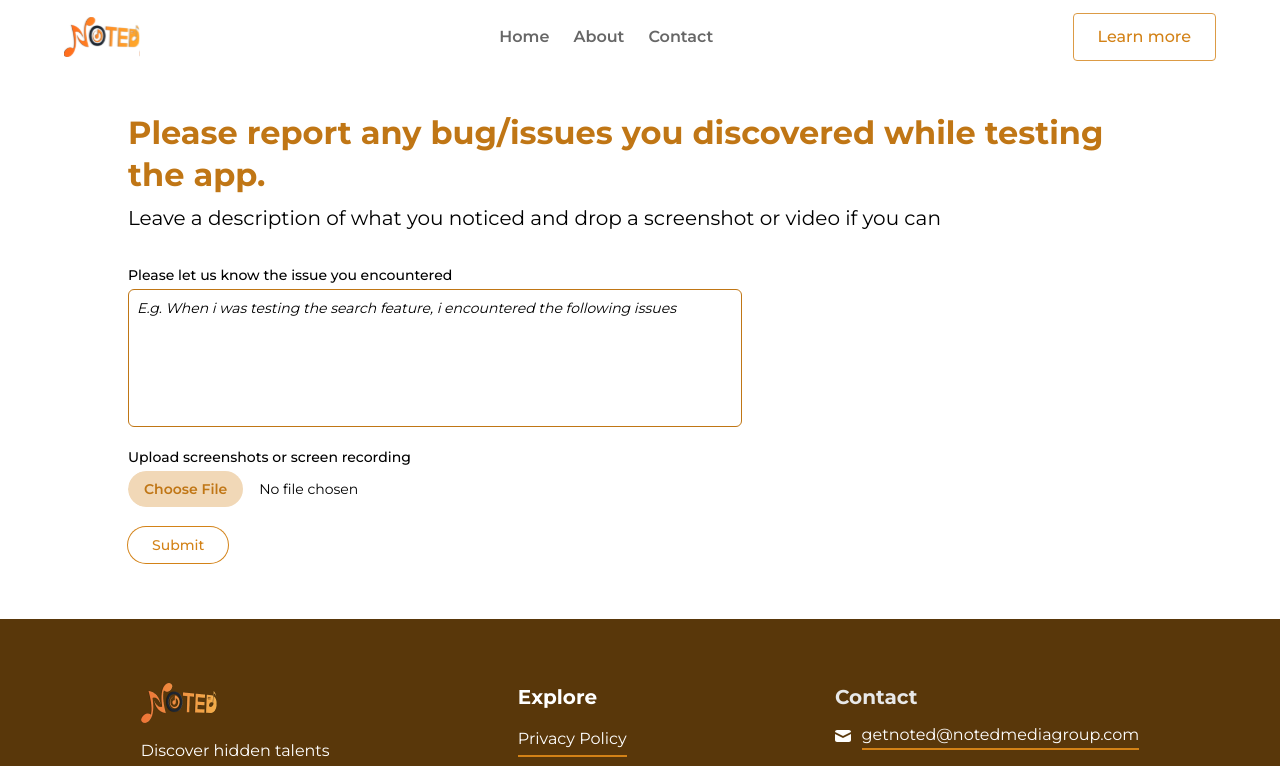
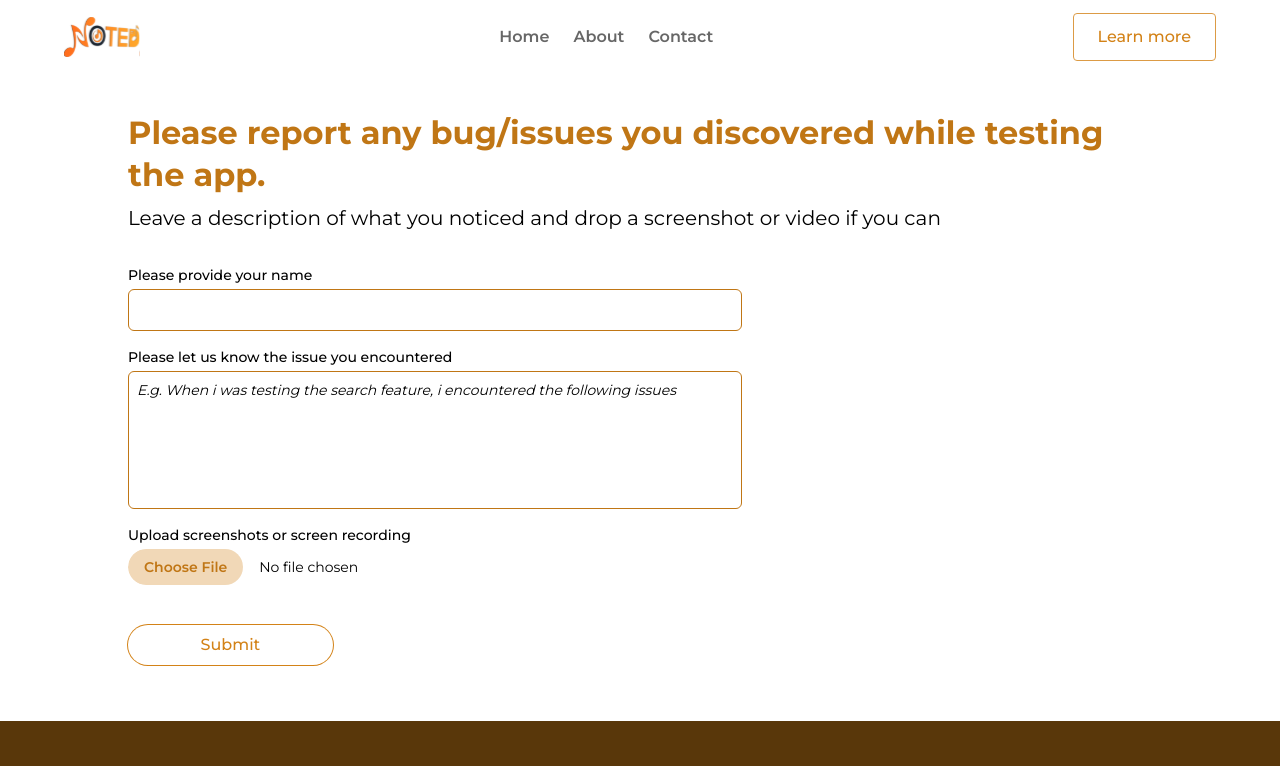
Before and after one commit to DigeetalHub/Noted-web, a Next.js app: page /bug-report in a window 1280 px wide. Shown: the top 766 px of the page. Built offline with nearby package versions, Linux system fonts and the light colour scheme.

Commit message:
[FEAT] Added toast message to show feedback

```diff
--- a/components/Form.js
+++ b/components/Form.js
@@ -88,7 +88,6 @@ const Form = () => {
 			})
 			.catch((err) => {
 				console.log(err);
-				alert("Message not sent. Please try again. 😃");
 			});
 
 		reset();
--- a/pages/bug-report.js
+++ b/pages/bug-report.js
@@ -1,55 +1,63 @@
-import React, { useState } from "react";
+import React, { useRef, useState } from "react";
 import axios from "axios";
+import { toast } from "react-toastify";
 
 const BugReport = () => {
-  const [file, setFile] = useState(null);
+  const [image, setImage] = useState("");
   const [message, setMessage] = useState("");
-
-  const handleChange = (e) => {
-    setValues({ ...values, [e.target.name]: e.target.value });
-    console.log(values);
-  };
+  const [name, setName] = useState("");
+  const [loading, setLoading] = useState(false);
+  const imageInputRef = useRef(null);
 
   const handleUpload = async (e) => {
     e.preventDefault();
-    if (!message || !file) return;
+    // if (!message || !file || !name) return;
     const formData = new FormData();
-    formData.append("files", {
-      uri: file,
-      name: `file-${Date.now()}`,
-      type: "image",
-    });
+    // formData.append("image", file, `file-${Date.now()}`);
+    formData.append("name", name);
     formData.append("message", message);
+    formData.append("image", image, image.name);
 
-     try {
-      const response = await axios.post( "https://noted-backend-production.up.railway.app/api/v1/user/contact", formData, {
+    console.log(image);
+    setLoading(true);
+    // http://httpbin.org/post
+    try {
+      const response = await axios.post("http://httpbin.org/post", formData, {
         headers: {
-          'Content-Type': 'multipart/form-data',
+          "Content-Type": "multipart/form-data",
+          "Custom-Header": "value",
         },
       });
 
       // Handle success
-      console.log('Response from API:', response.data);
+      console.log("Response from API:", response.data);
+      setName("");
+      setMessage("");
+      setImage(null);
+      if (imageInputRef.current) {
+        imageInputRef.current.value = "";
+      }
+      toast.success(
+        "Report sent successfully. We'll work on a fix as soon as possible. 😃",
+        {
+          autoClose: 1500,
+          icon: "🚀",
+        },
+      );
+      console.log(formData)
+      setLoading(false);
     } catch (error) {
       // Handle error
-      console.error('Error sending data:', error);
+      console.error("Error sending data:", error);
+      setName("");
+      setMessage("");
+      setImage(null);
+      if (imageInputRef.current) {
+        imageInputRef.current.value = "";
+      }
+      toast.error("Report not sent . Please try again.", { autoClose: 2000 });
+      setLoading(false);
     }
-
-    // axios
-    //   .post(
-    //     "https://noted-backend-production.up.railway.app/api/v1/user/contact{}",
-    //     fd,
-    //     {
-    //       headers: {
-    //         "Custom-Header": "value",
-    //       },
-    //     },
-    //   )
-    //   .then((res) => {
-    //     console.log(res.data);
-    //   })
-    //   .then((data) => console.log(data))
-    //   .catch((err) => console.log(err));
   };
 
   return (
@@ -64,14 +72,27 @@ const BugReport = () => {
             video if you can
           </p>
         </div>
-        <form action="" className="space-y-5">
+        <form action="" className="flex flex-col gap-4">
+          <div className="flex flex-col">
+            <label htmlFor="name" className="mb-1 text-sm font-medium">
+              Please provide your name
+            </label>
+            <input
+              type="text"
+              onChange={(e) => setName(e.target.value)}
+              value={name}
+              id="name"
+              className="rounded-md border border-brandPrimary600 p-2 text-black md:w-[60%]"
+              name="name"
+            />
+          </div>
           <div className="flex flex-col">
             <label htmlFor="report" className="mb-1 text-sm font-medium">
               Please let us know the issue you encountered
             </label>
             <textarea
               name="report"
-              className="resize-none rounded-md border border-brandPrimary600 p-2 placeholder-black placeholder:text-ellipsis placeholder:text-sm placeholder:italic md:w-[60%]"
+              className="resize-none rounded-md border border-brandPrimary600 p-2 text-black placeholder-black placeholder:text-ellipsis placeholder:text-sm placeholder:italic md:w-[60%]"
               id="report"
               onChange={(e) => setMessage(e.target.value)}
               value={message}
@@ -88,10 +109,10 @@ const BugReport = () => {
               type="file"
               name="upload"
               id="upload"
+              ref={imageInputRef}
               accept="image/*"
               onChange={(e) => {
-                setFile(e.target.files[0]);
-                console.log(file);
+                setImage(e.target.files[0]);
               }}
               className="w-fit rounded-full pr-2 text-sm  file:mr-4 file:rounded-full file:border-0
        file:bg-brandPrimary100
@@ -102,12 +123,14 @@ const BugReport = () => {
           </div>
           <button
             onClick={handleUpload}
-            className="mt-[4rem] rounded-full px-6 py-2 text-sm font-medium text-brandPrimary500 ring-1 ring-brandPrimary500"
+            className="mt-[1.5rem] rounded-full px-6 py-2 font-medium text-brandPrimary500 ring-1 ring-brandPrimary500 disabled:cursor-not-allowed disabled:bg-neutrals200 disabled:text-white disabled:ring-0 md:w-[20%]"
             type="submit"
+            disabled={loading}
           >
             Submit
           </button>
         </form>
+        {/* {feedback ? <p className="mt-[2rem] text-center">{feedback}</p> : null} */}
       </div>
     </>
   );
```
